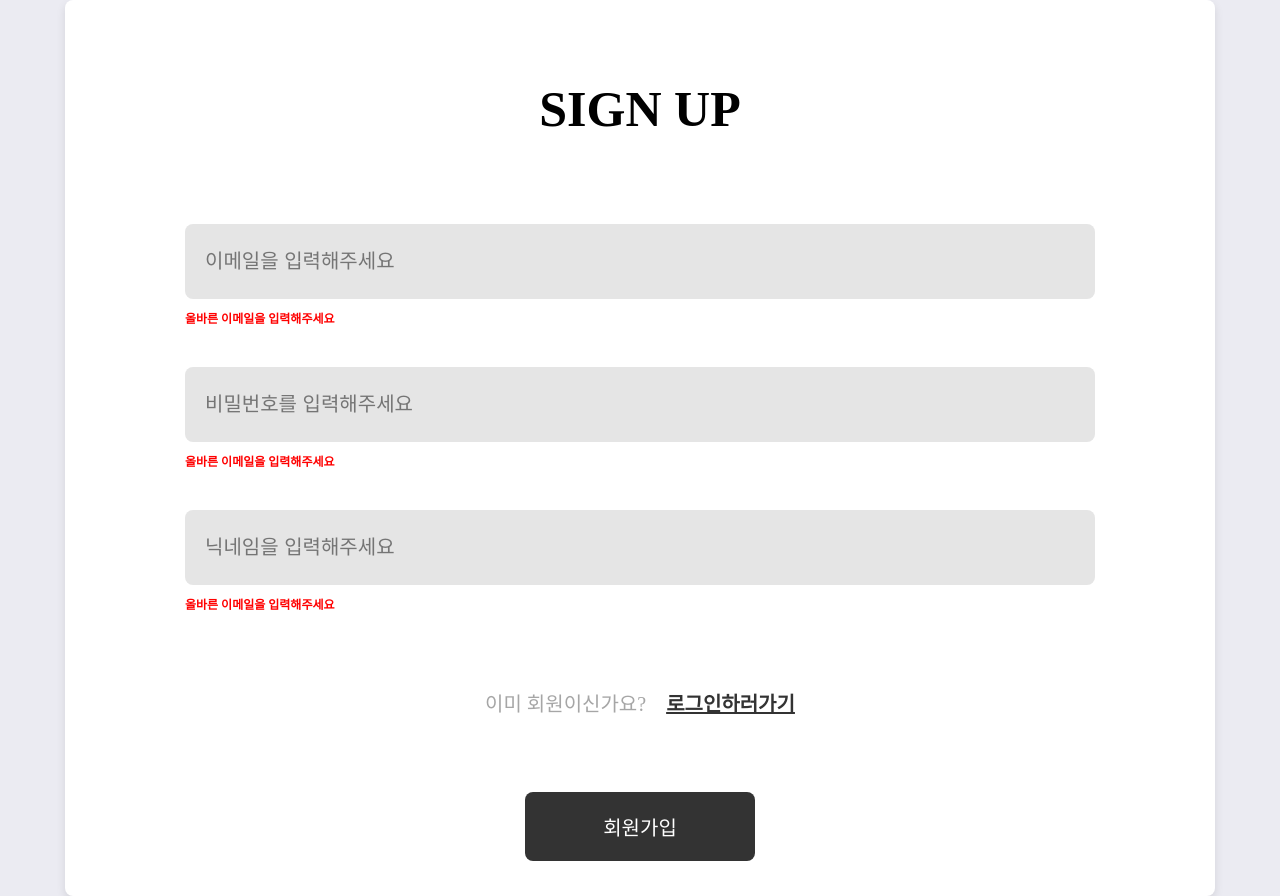
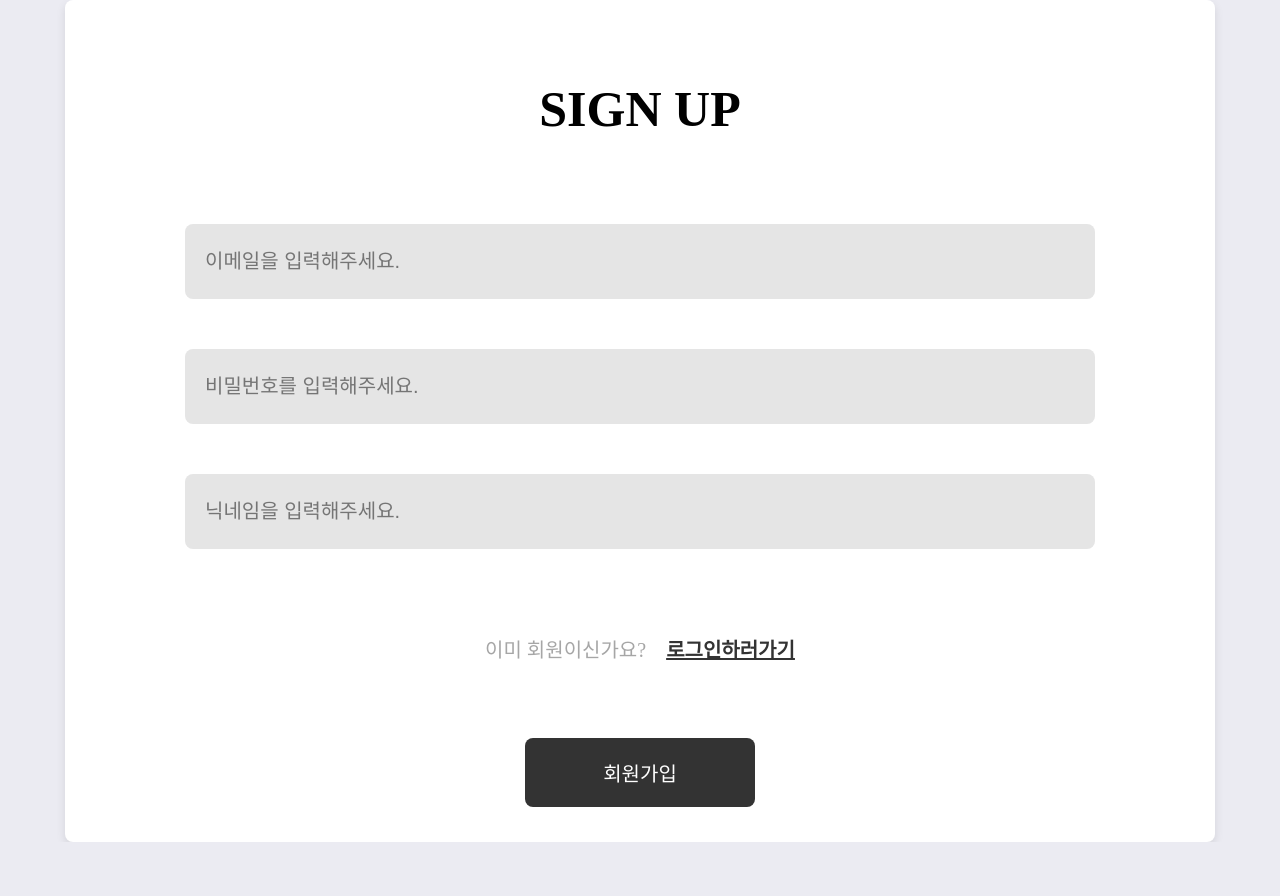
Before and after one commit to owlsuri/react_firebase_practice, a React (Create React App) app: page /signUp in a window 1280 px wide. After the commit the page ends 842 px from the top, so only its background shows below. Built offline with nearby package versions, Linux system fonts and the light colour scheme.

Commit message:
signIn, signUp

```diff
--- a/src/components/commons/errorMsg/errorMsg.tsx
+++ b/src/components/commons/errorMsg/errorMsg.tsx
@@ -4,12 +4,12 @@ import styled from "styled-components";
 const Error = styled.div`
   font-size: 12px;
   color: red;
-  font-weight: 700;
-  padding: 10px 0px 0px 0px;
+  font-weight: 600;
+  padding: 10px 0px 0px 20px;
 `;
 
 interface IProps {
-  contents: string;
+  contents: string | any;
 }
 
 export default function ErrorMsg(props: IProps) {
--- a/src/components/commons/inputs/input.tsx
+++ b/src/components/commons/inputs/input.tsx
@@ -1,4 +1,5 @@
 import React from "react";
+import { UseFormRegisterReturn } from "react-hook-form";
 import styled from "styled-components";
 
 const InputStyled = styled.input`
@@ -14,8 +15,15 @@ const InputStyled = styled.input`
 interface IProps {
   type: "text" | "number" | "email" | "password";
   placeholder: string;
+  register?: UseFormRegisterReturn;
 }
 
 export default function Input(props: IProps) {
-  return <InputStyled type={props.type} placeholder={props.placeholder} />;
+  return (
+    <InputStyled
+      type={props.type}
+      {...props.register}
+      placeholder={props.placeholder}
+    />
+  );
 }
--- a/src/components/pages/routes/SignInPage.tsx
+++ b/src/components/pages/routes/SignInPage.tsx
@@ -1,21 +1,80 @@
-import React from "react";
+import React, { useState } from "react";
 import SignButton from "../../commons/buttons/signButton";
 import ErrorMsg from "../../commons/errorMsg/errorMsg";
 import Input from "../../commons/inputs/input";
 import * as S from "../styles/sign/signPageStyles";
+import firebaseApp from "../../../Firebase";
+import { yupResolver } from "@hookform/resolvers/yup";
+import * as yup from "yup";
+import { useForm } from "react-hook-form";
+import {
+  getAuth,
+  onAuthStateChanged,
+  signInWithEmailAndPassword,
+} from "firebase/auth";
+
+const schema = yup.object({
+  loginEmail: yup
+    .string()
+    .email("이메일 형식이 적합하지 않습니다.")
+    .required("이메일은 필수 입력 사항입니다."),
+  loginPassword: yup
+    .string()
+    .matches(
+      /^[A-Za-z0-9+]{8,16}$/,
+      "영문+숫자 조합 8~16자리의 비밀번호를 입력해주세요."
+    )
+    .required("비밀번호는 필수 입력 사항입니다."),
+});
 
 function SignInPage() {
+  const auth = getAuth(firebaseApp);
+
+  const [, setUser] = useState({});
+
+  const { register, handleSubmit, formState } = useForm({
+    resolver: yupResolver(schema),
+    mode: "onChange",
+  });
+
+  onAuthStateChanged(auth, (currentUser) => {
+    if (currentUser !== null) {
+      setUser(currentUser);
+    }
+  });
+
+  const onClickLogin = async (data: any) => {
+    try {
+      const user = await signInWithEmailAndPassword(
+        auth,
+        data.loginEmail,
+        data.loginPassword
+      );
+      console.log(user);
+    } catch (error: any) {
+      console.log(error.message);
+    }
+  };
+
   return (
     <S.Main>
       <S.Title>SIGN IN</S.Title>
-      <S.Form>
+      <S.Form onSubmit={handleSubmit(onClickLogin)}>
         <S.InputWrapper>
-          <Input type="email" placeholder="이메일을 입력해주세요." />
-          <ErrorMsg contents="올바른 이메일을 입력해주세요." />
+          <Input
+            type="email"
+            register={register("loginEmail")}
+            placeholder="이메일을 입력해주세요."
+          />
+          <ErrorMsg contents={formState.errors.loginEmail?.message} />
         </S.InputWrapper>
         <S.InputWrapper>
-          <Input type="password" placeholder="비밀번호를 입력해주세요." />
-          <ErrorMsg contents="비밀번호가 올바르지 않습니다." />
+          <Input
+            type="password"
+            register={register("loginPassword")}
+            placeholder="비밀번호를 입력해주세요."
+          />
+          <ErrorMsg contents={formState.errors.loginPassword?.message} />
         </S.InputWrapper>
         <S.SignInWrapper>
           <S.SignInInfo>아직 회원이 아니신가요?</S.SignInInfo>
--- a/src/components/pages/routes/SignUpPage.tsx
+++ b/src/components/pages/routes/SignUpPage.tsx
@@ -3,23 +3,92 @@ import * as S from "../styles/sign/signPageStyles";
 import Input from "../../commons/inputs/input";
 import SignButton from "../../commons/buttons/signButton";
 import ErrorMsg from "../../commons/errorMsg/errorMsg";
+import { yupResolver } from "@hookform/resolvers/yup";
+import * as yup from "yup";
+import { useForm } from "react-hook-form";
+import firebaseApp from "../../../Firebase";
+
+import {
+  getAuth,
+  createUserWithEmailAndPassword,
+  updateProfile,
+} from "firebase/auth";
+
+const schema = yup.object({
+  name: yup
+    .string()
+    .min(2, "이름은 2자리 이상 입력해 주세요.")
+    .max(10, "10자 이내로 입력해주세요.")
+    .required("이름은 필수 입력 사항입니다."),
+  email: yup
+    .string()
+    .email("이메일 형식이 적합하지 않습니다.")
+    .required("이메일은 필수 입력 사항입니다."),
+  password: yup
+    .string()
+    .matches(
+      /^[A-Za-z0-9+]{8,16}$/,
+      "영문+숫자 조합 8~16자리의 비밀번호를 입력해주세요."
+    )
+    .required("비밀번호는 필수 입력 사항입니다."),
+});
 
 function SignUpPage() {
+  const auth = getAuth(firebaseApp);
+
+  const { register, handleSubmit, formState } = useForm({
+    resolver: yupResolver(schema),
+    mode: "onChange",
+  });
+
+  const onClickSignUp = async (data: any) => {
+    try {
+      const user = await createUserWithEmailAndPassword(
+        auth,
+        data.email,
+        data.password
+      );
+      const currentUser = auth.currentUser;
+      if (currentUser !== null) {
+        const profile = await updateProfile(currentUser, {
+          displayName: data.name,
+        });
+
+        console.log(user);
+        console.log(profile);
+      }
+    } catch (error: any) {
+      console.log(error.message);
+    }
+  };
+
   return (
     <S.Main>
       <S.Title>SIGN UP</S.Title>
-      <S.Form>
+      <S.Form onSubmit={handleSubmit(onClickSignUp)}>
         <S.InputWrapper>
-          <Input type="email" placeholder="이메일을 입력해주세요" />
-          <ErrorMsg contents="올바른 이메일을 입력해주세요" />
+          <Input
+            type="email"
+            register={register("email")}
+            placeholder="이메일을 입력해주세요."
+          />
+          <ErrorMsg contents={formState.errors.email?.message} />
         </S.InputWrapper>
         <S.InputWrapper>
-          <Input type="password" placeholder="비밀번호를 입력해주세요" />
-          <ErrorMsg contents="올바른 이메일을 입력해주세요" />
+          <Input
+            type="password"
+            register={register("password")}
+            placeholder="비밀번호를 입력해주세요."
+          />
+          <ErrorMsg contents={formState.errors.password?.message} />
         </S.InputWrapper>
         <S.InputWrapper>
-          <Input type="text" placeholder="닉네임을 입력해주세요" />
-          <ErrorMsg contents="올바른 이메일을 입력해주세요" />
+          <Input
+            type="text"
+            register={register("name")}
+            placeholder="닉네임을 입력해주세요."
+          />
+          <ErrorMsg contents={formState.errors.name?.message} />
         </S.InputWrapper>
         <S.SignInWrapper>
           <S.SignInInfo>이미 회원이신가요?</S.SignInInfo>
```
